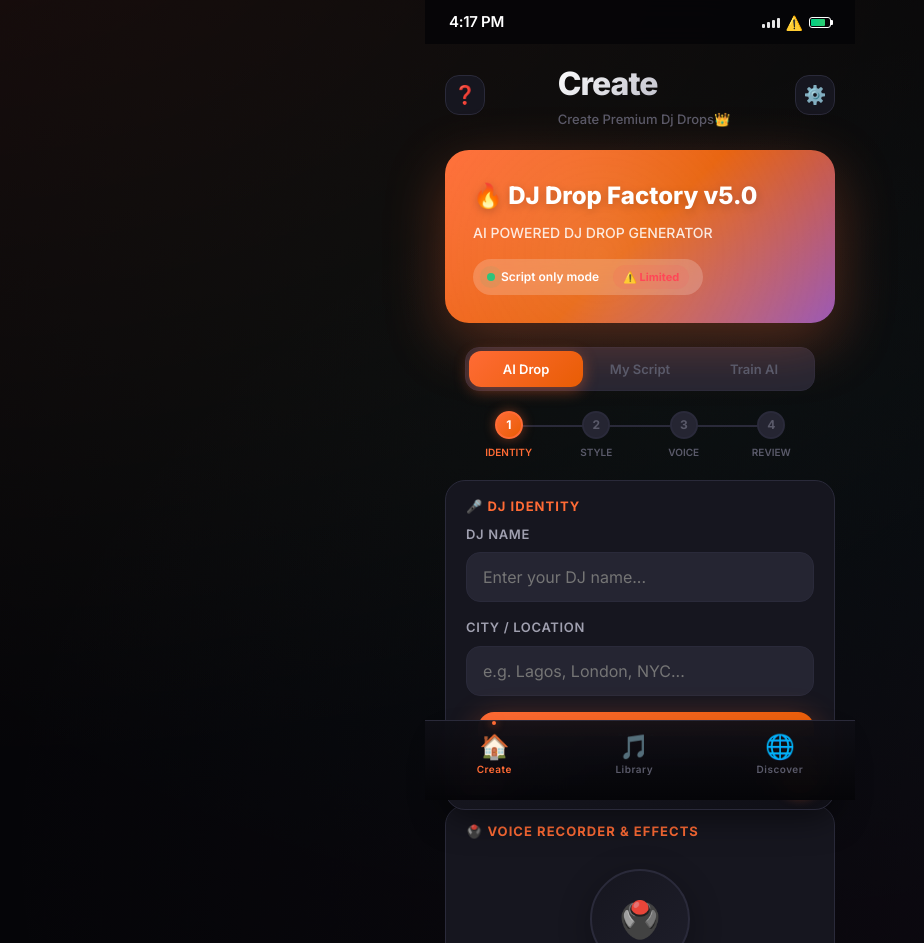
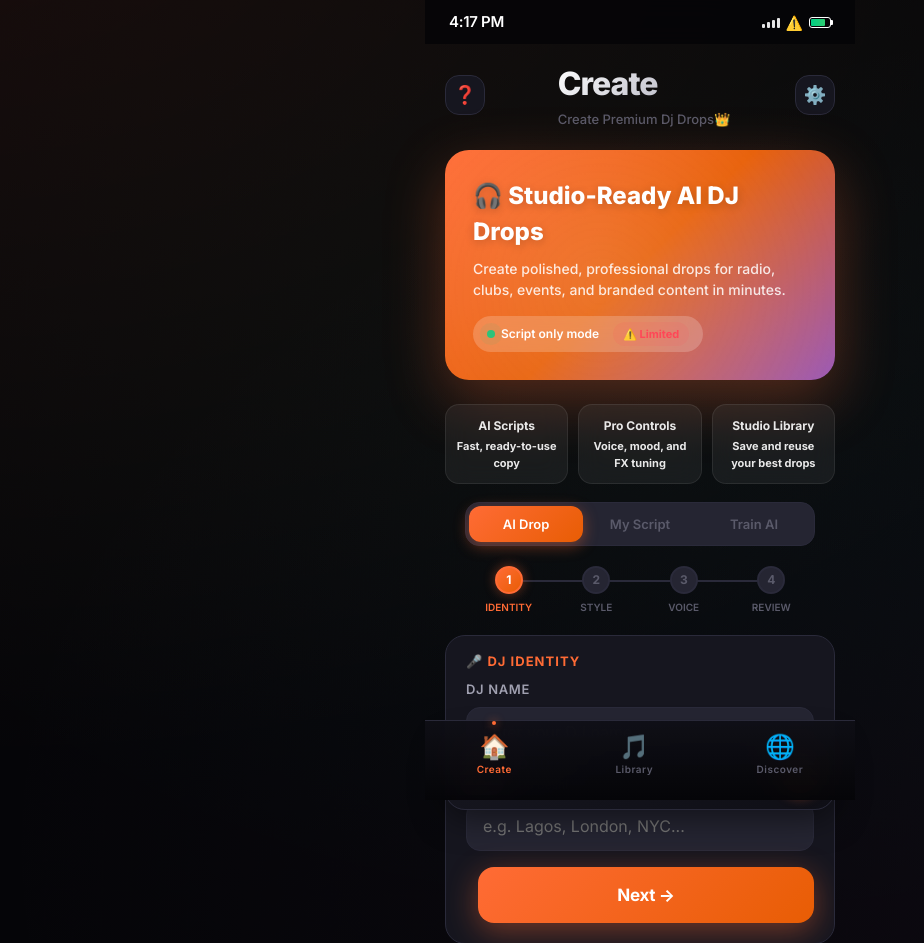
Before and after one commit to mbgeedidon1-design/dj-drop-factory-pro, a Flask app: template templates/index.html in a window 1280 px wide. Shown: the top 943 px of the page, without its empty margins (0-924 px from the left). Run offline with Flask 3, Linux system fonts and the light colour scheme; the template is opened without the code that fills it, so the values that code supplies are empty; data comes from the database, SQL or seed files in the repository; both versions use the stored data as it was after the commit.

Commit message:
app  bug fix and improvement

```diff
--- a/app.py
+++ b/app.py
@@ -1,14 +1,21 @@
 import os
-from flask import Flask, jsonify, request
+import re
+import uuid
+from flask import Flask, jsonify, render_template, request, send_from_directory
+from werkzeug.utils import secure_filename
 
 from config import Config
 from modules.audio_processor import audio_processor
+from modules.database import db
+from modules.discover_data import DISCOVER_DATA, search_discover
 from modules.drop_generator import generator
 from modules.tts_engine import TTSManager
 
 
-app = Flask(__name__)
+app = Flask(__name__, static_folder="static", template_folder="templates")
 app.config["SECRET_KEY"] = Config.SECRET_KEY
+app.config["UPLOAD_FOLDER"] = os.path.join(Config.STATIC_DIR, "generated", "uploads")
+os.makedirs(app.config["UPLOAD_FOLDER"], exist_ok=True)
 
 tts_engine = TTSManager()
 
@@ -16,11 +23,11 @@ tts_engine = TTSManager()
 def build_generation_response(script, final_path, cover_filename, drop_id, tts_result, fx_mode):
     """Build a safe JSON response for generation requests."""
     metadata = tts_result or {}
-
+    filename = os.path.basename(final_path)
     return {
         "success": True,
         "script": script,
-        "download_url": f"/static/generated/{os.path.basename(final_path)}",
+        "download_url": f"/static/generated/{filename}",
         "image_url": f"/static/generated/{cover_filename}" if cover_filename else None,
         "project": drop_id,
         "offline": not audio_processor.ffmpeg_available,
@@ -31,17 +38,260 @@ def build_generation_response(script, final_path, cover_filename, drop_id, tts_r
             "volume": metadata.get("volume"),
             "fx_mode": fx_mode,
         },
+        "brand": {
+            "name": Config.APP_NAME,
+            "version": Config.APP_VERSION,
+            "focus": "Professional studio-ready audio",
+        },
     }
+
+
+@app.get("/")
+def index():
+    return render_template("index.html")
+
+
+@app.get("/offline.html")
+def offline_page():
+    return send_from_directory(app.root_path, "offline.html")
+
+
+@app.get("/manifest.json")
+def manifest():
+    return jsonify({
+        "name": Config.APP_NAME,
+        "short_name": "DJ Drops",
+        "description": Config.APP_DESCRIPTION,
+        "start_url": "/",
+        "scope": "/",
+        "display": Config.PWA_DISPLAY,
+        "theme_color": Config.PWA_THEME_COLOR,
+        "background_color": Config.PWA_BACKGROUND_COLOR,
+        "icons": [
+            {"src": "/static/icons/icon-192.png", "sizes": "192x192", "type": "image/png"},
+            {"src": "/static/icons/icon-512.png", "sizes": "512x512", "type": "image/png"},
+        ],
+    })
 
 
 @app.get("/api/status")
 def status():
+    stats = db.get_stats()
     return jsonify({
         "status": "ok",
         "app": Config.APP_NAME,
         "version": Config.APP_VERSION,
         "ffmpeg_available": audio_processor.ffmpeg_available,
+        "online": True,
+        "tts_provider": tts_engine.provider,
+        "features": [
+            "AI voice generation",
+            "Premium audio processing",
+            "Library management",
+            "Discover marketplace insights",
+        ],
+        "generated_count": stats.get("total_drops", 0),
     })
+
+
+@app.post("/api/wizard_validate")
+def wizard_validate():
+    data = request.get_json(silent=True) or {}
+    step = int(data.get("step", 1))
+    errors = []
+
+    if step == 1:
+        dj_name = (data.get("dj_name") or "").strip()
+        if not dj_name:
+            errors.append("Please enter a DJ name")
+        elif len(dj_name) < 2:
+            errors.append("DJ name must be at least 2 characters")
+    elif step == 2:
+        if not data.get("genre"):
+            errors.append("Please choose a genre")
+        if not data.get("drop_type"):
+            errors.append("Please choose a drop type")
+    elif step == 3:
+        if not data.get("voice"):
+            errors.append("Please choose a voice profile")
+
+    return jsonify({"valid": not errors, "errors": errors})
+
+
+@app.get("/api/trends")
+def trends():
+    return jsonify({
+        "success": True,
+        "trending": ["Club Banger", "Amapiano", "Afrobeat", "Dancehall", "Radio", "Trap"],
+    })
+
+
+@app.get("/api/city_vibe")
+def city_vibe():
+    city = (request.args.get("city") or "").strip()
+    if not city:
+        return jsonify({"success": False, "error": "City is required"})
+
+    lowered = city.lower()
+    if any(term in lowered for term in ["lagos", "nairobi", "accra", "cape", "abuja"]):
+        mood = "hype"
+        temperature = 31
+        vibe = "Afro-energy"
+    elif any(term in lowered for term in ["london", "paris", "berlin", "amsterdam"]):
+        mood = "luxury"
+        temperature = 19
+        vibe = "European elegance"
+    elif any(term in lowered for term in ["miami", "bali", "la", "vegas", "nyc", "new york"]):
+        mood = "festival"
+        temperature = 28
+        vibe = "High-impact nightlife"
+    else:
+        mood = "smooth"
+        temperature = 24
+        vibe = "Balanced atmosphere"
+
+    return jsonify({
+        "success": True,
+        "data": {
+            "city": city,
+            "temperature": temperature,
+            "vibe": vibe,
+            "suggested_mood": mood,
+        },
+    })
+
+
+@app.get("/api/suggest_names")
+def suggest_names():
+    style = (request.args.get("style") or "club_banger").lower()
+    suggestions = {
+        "amapiano": ["DJ Ayo", "Kairo Sound", "Luxe Vibes"],
+        "dancehall": ["King Riddim", "Bassline Nova", "DJ Sensa"],
+        "radio": ["Studio One", "The Pulse Host", "Prime Radio"],
+        "club_banger": ["DJ Beshi", "Nova Pulse", "Blast Mode"],
+        "afrobeat": ["Afro Pulse", "Sankore", "DJ Mzuri"],
+        "trap": ["Trap Crown", "Riot Echo", "Nocturne"],
+    }.get(style, suggestions["club_banger"])
+    return jsonify({"success": True, "suggestions": suggestions})
+
+
+@app.post("/api/process_voice")
+def process_voice():
+    audio_file = request.files.get("audio")
+    effect = request.form.get("effect", "none")
+    if not audio_file:
+        return jsonify({"success": False, "error": "No audio uploaded"})
+
+    filename = secure_filename(f"{uuid.uuid4().hex}_{audio_file.filename or 'voice.webm'}")
+    target_path = os.path.join(app.config["UPLOAD_FOLDER"], filename)
+    audio_file.save(target_path)
+
+    return jsonify({
+        "success": True,
+        "effect": effect,
+        "audio_url": f"/static/generated/uploads/{filename}",
+    })
+
+
+@app.post("/api/string_tools")
+def string_tools():
+    data = request.get_json(silent=True) or {}
+    text = (data.get("text") or "").strip()
+    operation = data.get("operation") or "capitalize"
+
+    if operation == "capitalize":
+        result = " ".join(word.capitalize() for word in text.split()) if text else ""
+    elif operation == "auto_punctuate":
+        result = text if text.endswith(("!", "?", ".")) else f"{text}!"
+    elif operation == "hashtags":
+        words = re.findall(r"[A-Za-z0-9]+", text)
+        result = " ".join(f"#{word}" for word in words)
+    elif operation == "stutter_classic":
+        first_word = text.split()[0] if text.split() else "DJ"
+        result = f"{first_word[0]}-{first_word[0]}-{first_word[0]}-{text}" if first_word else text
+    else:
+        result = text
+
+    return jsonify({"success": True, "result": result})
+
+
+@app.get("/api/library")
+def get_library():
+    drops = db.get_drops()
+    return jsonify({"success": True, "drops": drops})
+
+
+@app.post("/api/library")
+def save_library():
+    data = request.get_json(silent=True) or {}
+    saved = db.add_drop(data)
+    return jsonify({"success": saved})
+
+
+@app.delete("/api/library/<drop_id>")
+def delete_library(drop_id):
+    deleted = db.delete_drop(drop_id)
+    return jsonify({"success": deleted})
+
+
+@app.get("/api/search")
+def search():
+    query = (request.args.get("q") or "").strip()
+    results = search_discover(query) if query else DISCOVER_DATA
+    return jsonify({"success": True, "results": results})
+
+
+@app.get("/api/web_search")
+def web_search():
+    query = (request.args.get("q") or "").strip()
+    if not query:
+        return jsonify({"success": True, "results": []})
+
+    results = []
+    for category, items in DISCOVER_DATA.items():
+        for item in items:
+            item_text = " ".join(str(value) for value in item.values())
+            if query.lower() in item_text.lower():
+                results.append({
+                    "title": item.get("name") or item.get("title") or "Discover item",
+                    "snippet": f"Relevant {category.replace('_', ' ')} resource for {query}",
+                    "source": category.replace("_", " ").title(),
+                    "url": "#",
+                })
+        if len(results) >= 5:
+            break
+
+    return jsonify({"success": True, "results": results})
+
+
+@app.get("/api/dj-groups")
+def dj_groups():
+    return jsonify({"success": True, **DISCOVER_DATA})
+
+
+@app.get("/api/streaming-apps")
+def streaming_apps():
+    return jsonify({"success": True, "streaming_apps": DISCOVER_DATA["streaming_apps"]})
+
+
+@app.get("/api/dj-software")
+def dj_software():
+    return jsonify({"success": True, "dj_software": DISCOVER_DATA["dj_software"]})
+
+
+@app.get("/api/festivals")
+def festivals():
+    return jsonify({"success": True, "festivals": DISCOVER_DATA["festivals"]})
+
+
+@app.get("/api/theater-streaming")
+def theater_streaming():
+    return jsonify({"success": True, "theater_streaming": DISCOVER_DATA["theater_streaming"]})
+
+
+@app.get("/api/all")
+def all_discover_data():
+    return jsonify({"success": True, "data": DISCOVER_DATA})
 
 
 @app.post("/api/generate")
@@ -54,15 +304,27 @@ def generate_drop():
     mood = data.get("mood", "hype")
     energy = data.get("energy", 8)
     fx_mode = data.get("fx_mode", "dry")
-    script = data.get("script") or generator.generate_script(
-        dj_name=dj_name,
-        genre=genre,
-        drop_type=drop_type,
-        mood=mood,
-        energy=energy,
-    )
+
+    custom_script = (data.get("custom_script") or "").strip()
+    training_example = (data.get("training_example") or "").strip()
+
+    if custom_script:
+        script = custom_script
+    elif training_example:
+        script = generator.generate_training_based(dj_name=dj_name, training_example=training_example)
+    else:
+        script = generator.generate_script(
+            dj_name=dj_name,
+            genre=genre,
+            drop_type=drop_type,
+            mood=mood,
+            energy=energy,
+            city=data.get("city"),
+            use_stutter=bool(data.get("use_stutter")),
+            user_stutter=data.get("user_stutter"),
+        )
+
     drop_id = data.get("project") or f"drop_{os.urandom(4).hex()}"
-
     output_path = os.path.join(Config.GENERATED_DIR, f"{drop_id}.mp3")
     tts_result = tts_engine.generate(
         text=script,
@@ -72,6 +334,14 @@ def generate_drop():
         pitch=data.get("pitch", 0),
         volume=data.get("volume", 200),
     )
+
+    if audio_processor.ffmpeg_available and fx_mode != "dry":
+        try:
+            processed_path = audio_processor.apply_fx(output_path, fx_mode, genre, energy)
+            if processed_path and os.path.exists(processed_path):
+                output_path = processed_path
+        except Exception:
+            pass
 
     return jsonify(build_generation_response(
         script=script,
--- a/requirements.txt
+++ b/requirements.txt
@@ -4,3 +4,4 @@ Pillow==10.4.0
 python-dotenv==1.0.1
 gunicorn==23.0.0
 requests==2.32.3
+gTTS==2.5.4
--- /dev/null
+++ b/static/generated/drop_371874cd.mp3.txt
@@ -0,0 +1 @@
+D-D-D-Dj gee! Step aside! Dj gee is coming through and NOTHING can stop me! Club banger!
--- /dev/null
+++ b/static/generated/drop_4df1eeff.mp3.txt
@@ -0,0 +1 @@
+Buckle up! DJ Mzuri is about to drop something CRAZY!
--- a/templates/index.html
+++ b/templates/index.html
@@ -7,7 +7,7 @@
     <meta name="apple-mobile-web-app-capable" content="yes">
     <meta name="apple-mobile-web-app-status-bar-style" content="black-translucent">
     <meta name="author" content="Macdonald Barasa">
-    <title>DJ Drop Factory Pro v5.0 — Live</title>
+    <title>DJ Drop Factory Pro | Studio-Ready AI DJ Drops</title>
     <link rel="manifest" href="/manifest.json">
     <link rel="apple-touch-icon" href="/static/icon-192.png">
     <style>
@@ -167,6 +167,26 @@
             50% { opacity: 0.8; box-shadow: 0 0 0 8px rgba(0, 208, 132, 0); }
         }
 
+        /* Feature Band */
+        .feature-band {
+            display: grid;
+            grid-template-columns: repeat(3, minmax(0, 1fr));
+            gap: 10px;
+            margin: 0 0 18px;
+        }
+        .feature-item {
+            background: rgba(255,255,255,0.06);
+            border: 1px solid rgba(255,255,255,0.08);
+            border-radius: 14px;
+            padding: 12px 8px;
+            text-align: center;
+            font-size: 11px;
+            font-weight: 700;
+            color: rgba(255,255,255,0.9);
+            backdrop-filter: blur(12px);
+        }
+        .feature-item strong { display: block; margin-bottom: 3px; font-size: 12px; }
+
         /* Section Cards */
         .section-card {
             background: var(--bg-card); border-radius: 20px;
@@ -756,13 +776,19 @@
 
             <!-- Hero Card -->
             <div class="hero-card">
-                <div class="hero-title">🔥 DJ Drop Factory v5.0</div>
-                <div class="hero-text">AI POWERED DJ DROP GENERATOR</div>
+                <div class="hero-title">🎧 Studio-Ready AI DJ Drops</div>
+                <div class="hero-text">Create polished, professional drops for radio, clubs, events, and branded content in minutes.</div>
                 <div class="hero-badge">
                     <span class="hero-dot"></span>
                     <span id="statusText">Checking status…</span>
                     <span class="web-indicator" id="webIndicator">🌐 Live</span>
                 </div>
+            </div>
+
+            <div class="feature-band">
+                <div class="feature-item"><strong>AI Scripts</strong>Fast, ready-to-use copy</div>
+                <div class="feature-item"><strong>Pro Controls</strong>Voice, mood, and FX tuning</div>
+                <div class="feature-item"><strong>Studio Library</strong>Save and reuse your best drops</div>
             </div>
 
             <!-- Mode Selector -->
@@ -1269,9 +1295,9 @@
             </div>
 
             <div class="credits">
-                <strong>Premium AI DJ Drop Factory v5.0 — Free Edition</strong><br>
-                Created by Macdonald Barasa<br>
-                AI Training | Loud Audio | Voice Effects | Library | Web Data | String Wizard | Live Sync
+                <strong>DJ Drop Factory Pro — Studio Edition</strong><br>
+                Built for professional DJs, creators, and branded events<br>
+                AI Scripts | Voice Controls | Studio FX | Library | Discover Insights
             </div>
         </div>
 
@@ -1290,7 +1316,7 @@
                 <div style="padding: 0 20px 20px; text-align: center;">
                     <div style="font-size: 48px; margin-bottom: 12px;">👋</div>
                     <div style="font-size: 16px; font-weight: 700; margin-bottom: 6px;">Need help or have feedback?</div>
-                    <div style="font-size: 14px; color: var(--text-muted); margin-bottom: 16px;">We are here to assist you with anything DJ Drop Factory related.</div>
+                    <div style="font-size: 14px; color: var(--text-muted); margin-bottom: 16px;">Our team is here to support your studio workflow and help you ship better drops faster.</div>
                     <a href="mailto:simiyumacdonal1@gmail.com" style="text-decoration: none;">
                         <button class="btn-primary" style="margin: 0 0 10px 0;">📧 Email Us</button>
                     </a>
@@ -1309,7 +1335,7 @@
                             <span class="faq-chevron" style="color: var(--accent); font-size: 18px; transition: transform 0.2s;">▼</span>
                         </div>
                         <div class="faq-answer" style="display: none; margin-top: 10px; font-size: 14px; color: var(--text-secondary); line-height: 1.6;">
-                            AI Drop mode uses artificial intelligence to generate a custom DJ drop script based on your DJ name, genre, mood, and energy level. Just fill out the wizard and hit Generate!
+                            AI Drop mode uses intelligent script generation to create polished drops based on your DJ identity, genre, mood, and energy. It is designed for club sets, radio promos, and event branding.
                         </div>
                     </div>
 
@@ -1349,7 +1375,7 @@
                             <span class="faq-chevron" style="color: var(--accent); font-size: 18px; transition: transform 0.2s;">▼</span>
                         </div>
                         <div class="faq-answer" style="display: none; margin-top: 10px; font-size: 14px; color: var(--text-secondary); line-height: 1.6;">
-                            The app generates high-quality MP3 audio (up to 320kbps when High Quality is enabled in Settings). Voice recordings are captured in WebM format and can be processed with real-time effects.
+                            The app generates broadcast-ready MP3 audio with professional-quality controls. Voice recordings can be refined with effects for branded mixes and polished presentations.
                         </div>
                     </div>
 
@@ -1369,7 +1395,7 @@
                             <span class="faq-chevron" style="color: var(--accent); font-size: 18px; transition: transform 0.2s;">▼</span>
                         </div>
                         <div class="faq-answer" style="display: none; margin-top: 10px; font-size: 14px; color: var(--text-secondary); line-height: 1.6;">
-                            Yes! DJ Drop Factory Pro v5.0 is a free edition. All core features including AI generation, voice recording, effects, and library storage are available at no cost.
+                            Yes. DJ Drop Factory Pro gives you a premium creative workspace with AI generation, voice controls, effects, and a library for organizing your best drops.
                         </div>
                     </div>
                 </div>
```
Also changed, not shown: modules/tts_engine.py (+82 -5 lines), tests/test_app.py (+26 -0 lines), README.md, dj_drop_factory.db (added), 2 other files.
